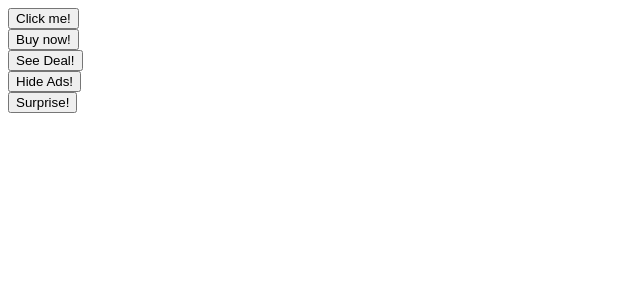
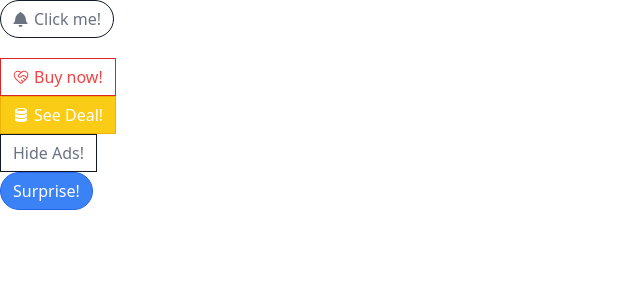
Before and after one commit to kateryna-bulyha/udemy-mrwr-2023-components, a React (Create React App) app: page / in a window 1280 px wide. Shown: the top 300 px of the page, without its empty margins (0-640 px from the left). Built offline with nearby package versions, Linux system fonts and the light colour scheme.

Commit message:
used tailwind and react-icon libraries

```diff
--- a/package.json
+++ b/package.json
@@ -6,8 +6,11 @@
     "@testing-library/jest-dom": "^5.17.0",
     "@testing-library/react": "^13.4.0",
     "@testing-library/user-event": "^13.5.0",
+    "classnames": "^2.3.2",
+    "prop-types": "^15.8.1",
     "react": "^18.2.0",
     "react-dom": "^18.2.0",
+    "react-icons": "^4.10.1",
     "react-scripts": "5.0.1",
     "web-vitals": "^2.1.4"
   },
@@ -34,5 +37,8 @@
       "last 1 firefox version",
       "last 1 safari version"
     ]
+  },
+  "devDependencies": {
+    "tailwindcss": "^3.3.3"
   }
 }
--- a/src/App.js
+++ b/src/App.js
@@ -1,21 +1,47 @@
 import Button from "./Button";
+import { GoBell, GoCodeOfConduct, GoDatabase, Godatabase } from 'react-icons/go';
+
 
 function App () {
     return <div>
         <div>
-            <Button>Click me!</Button>
+            <Button
+            secondary
+            outline
+            rounded
+            className='mb-5'>
+                <GoBell />
+                Click me!
+                </Button>
         </div>
         <div>
-            <Button>Buy now!</Button>
+            <Button
+            danger
+            outline>
+                <GoCodeOfConduct />
+                Buy now!
+                </Button>
         </div>
         <div>
-            <Button>See Deal!</Button>
+            <Button
+            warning>
+                <GoDatabase />
+                See Deal!
+                </Button>
         </div>
         <div>
-            <Button>Hide Ads!</Button>
+            <Button
+            secondary
+            outline>
+                Hide Ads!
+                </Button>
         </div>
         <div>
-            <Button>Surprise!</Button>
+            <Button
+            primary
+            rounded>
+                Surprise!
+                </Button>
         </div>
     </div>
 }
--- a/src/Button.js
+++ b/src/Button.js
@@ -1,3 +1,4 @@
+import className from "classnames";
 
 
 function Button ({
@@ -8,13 +9,44 @@ function Button ({
     warning,
     danger,
     outline,
-    rounded
+    rounded,
+    ...rest
 }) {
-    if (primary && secondary) {
-        throw new Error('Only one of primary and secondary should be provided')
-    }
+    const classes = className( rest.className, 'flex items-center px-3 py-1.5 border', {
+        'border-blue-600 bg-blue-500': primary,
+        'border-gray-900 bg-gray-800': secondary,
+        'border-green-600 bg-green-500': success,
+        'border-yellow-500 bg-yellow-400': warning,
+        'border-red-600 bg-red-500': danger,
+        'rounded-full': rounded,
+        "text-white":
+      !outline && (primary || secondary || success || warning || danger),
+        "bg-white": outline,
+        "text-blue-500": outline && primary,
+        "text-gray-500": outline && secondary,
+        "text-green-500": outline && success,
+        "text-yellow-500": outline && warning,
+        "text-red-500": outline && danger,
 
-    return <button>{ children }</button>
+    });
+
+    return <button { ...rest } className={classes}>{ children }</button>
 }
 
+
+Button.propTypes = {
+    checkVariationValue: ({ primary, secondary, success, warning, danger }) => {
+        const count = Number(!!primary)
+        + Number(!!secondary)
+        + Number(!!success)
+        + Number(!!warning)
+        + Number(!!danger)
+
+        if(count > 1) {
+            return new Error('Only one of primary, secondary, success, warning, danger can be true');
+        }
+    }
+}
+
+
 export default Button;
--- /dev/null
+++ b/src/index.css
@@ -0,0 +1,7 @@
+@tailwind base;
+@tailwind components;
+@tailwind utilities;
+
+button > svg {
+    margin-right: 5px;
+}
--- a/src/index.js
+++ b/src/index.js
@@ -1,3 +1,4 @@
+import './index.css';
 import React from "react";
 import ReactDOM from "react-dom/client";
 import App from './App'
--- /dev/null
+++ b/tailwind.config.js
@@ -0,0 +1,10 @@
+/** @type {import('tailwindcss').Config} */
+module.exports = {
+  content: [
+    "./src/**/*.{js,jsx,ts,tsx}",
+  ],
+  theme: {
+    extend: {},
+  },
+  plugins: [],
+}
```
Also changed, not shown: 1 other file (tests, documents, lock files or other folders).
